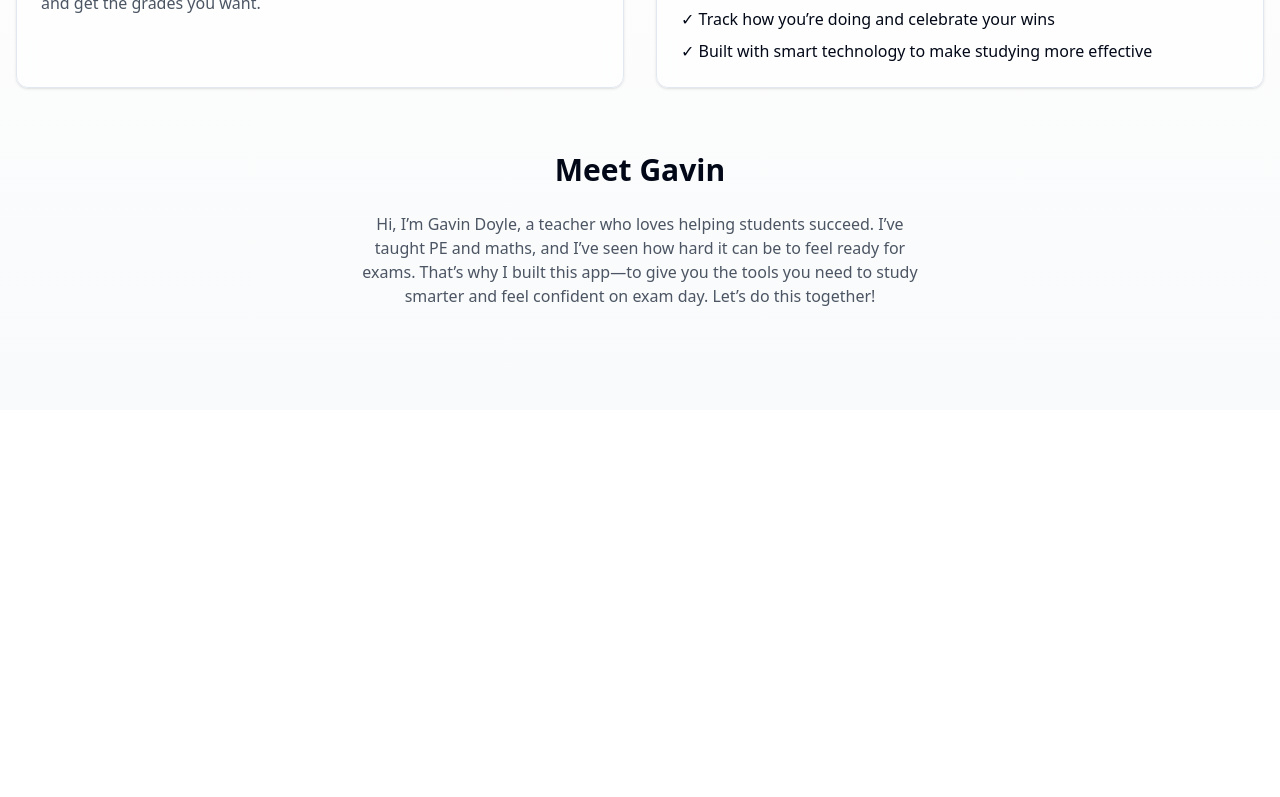
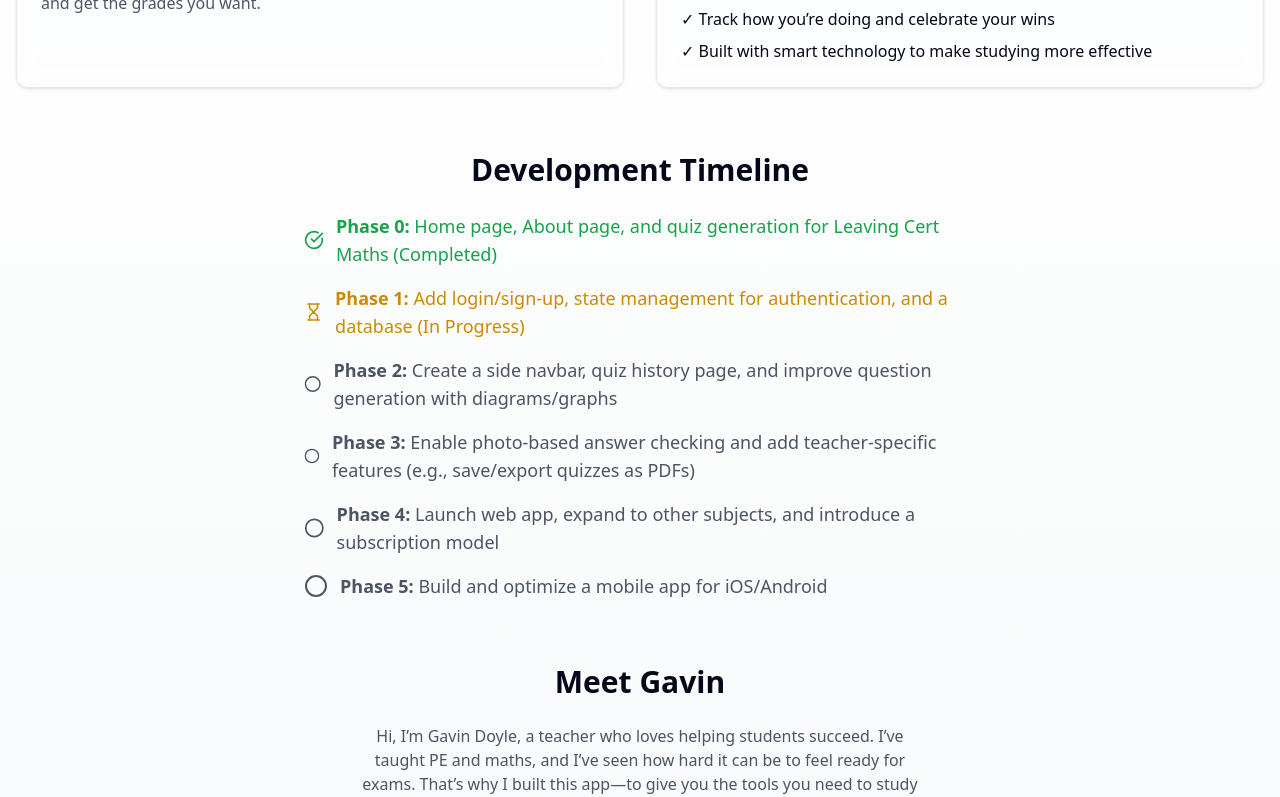
Before and after one commit to doylegavin/my-quiz-app, a Next.js app: page /about in a window 1280 px wide. Shown: the part 390-1187 px from the top of the page. Before the commit the page ends 800 px from the top, so only its background shows below. Built offline with nearby package versions, Linux system fonts and the light colour scheme.

Commit message:
updated database and about page to show apps progress

```diff
--- a/package.json
+++ b/package.json
@@ -8,6 +8,7 @@
     "start": "next start",
     "lint": "next lint"
   },
+  "type": "module",
   "dependencies": {
     "@hookform/resolvers": "^3.9.1",
     "@next-auth/prisma-adapter": "^1.0.7",
@@ -54,6 +55,7 @@
     "postcss": "^8.4.49",
     "prisma": "^6.0.1",
     "tailwindcss": "^3.4.16",
-    "typescript": "^5"
+    "ts-node": "^10.9.2",
+    "typescript": "^5.7.3"
   }
 }
--- a/src/app/about/page.tsx
+++ b/src/app/about/page.tsx
@@ -1,5 +1,6 @@
 // src/app/about.tsx
 import { Card, CardContent, CardHeader, CardTitle } from "@/components/ui/card";
+import { CheckCircle, Hourglass, Circle } from "lucide-react";
 
 export default function About() {
   return (
@@ -39,6 +40,38 @@ export default function About() {
           </Card>
         </div>
 
+        <div className="mt-16">
+          <h2 className="text-3xl font-bold text-center mb-6">
+            Development Timeline
+          </h2>
+          <ol className="space-y-4 max-w-2xl mx-auto">
+            <li className="flex items-center text-lg text-green-600">
+              <CheckCircle className="w-6 h-6 mr-3" />
+              <span><strong>Phase 0:</strong> Home page, About page, and quiz generation for Leaving Cert Maths (Completed)</span>
+            </li>
+            <li className="flex items-center text-lg text-yellow-600">
+              <Hourglass className="w-6 h-6 mr-3" />
+              <span><strong>Phase 1:</strong> Add login/sign-up, state management for authentication, and a database (In Progress)</span>
+            </li>
+            <li className="flex items-center text-lg text-gray-600">
+              <Circle className="w-6 h-6 mr-3" />
+              <span><strong>Phase 2:</strong> Create a side navbar, quiz history page, and improve question generation with diagrams/graphs</span>
+            </li>
+            <li className="flex items-center text-lg text-gray-600">
+              <Circle className="w-6 h-6 mr-3" />
+              <span><strong>Phase 3:</strong> Enable photo-based answer checking and add teacher-specific features (e.g., save/export quizzes as PDFs)</span>
+            </li>
+            <li className="flex items-center text-lg text-gray-600">
+              <Circle className="w-6 h-6 mr-3" />
+              <span><strong>Phase 4:</strong> Launch web app, expand to other subjects, and introduce a subscription model</span>
+            </li>
+            <li className="flex items-center text-lg text-gray-600">
+              <Circle className="w-6 h-6 mr-3" />
+              <span><strong>Phase 5:</strong> Build and optimize a mobile app for iOS/Android</span>
+            </li>
+          </ol>
+        </div>
+
         <div className="mt-16 text-center">
           <h2 className="text-3xl font-bold mb-6">
             Meet Gavin
```
Also changed, not shown: prisma/seed.ts (added, +53 -0 lines), 2 other files (tests, documents, lock files or other folders).
